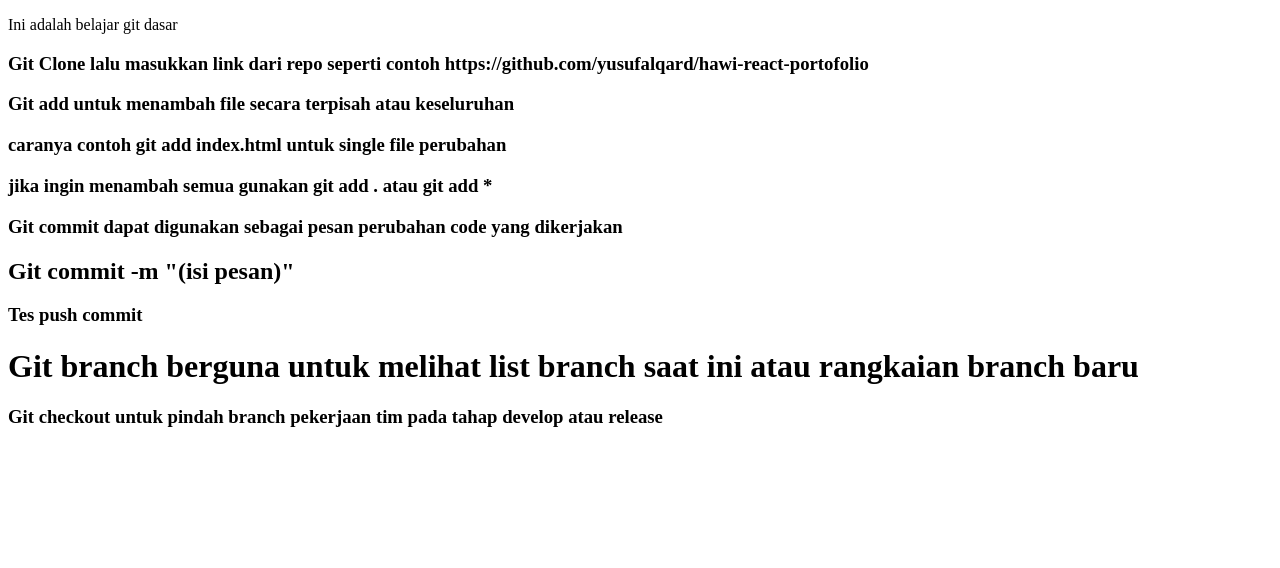
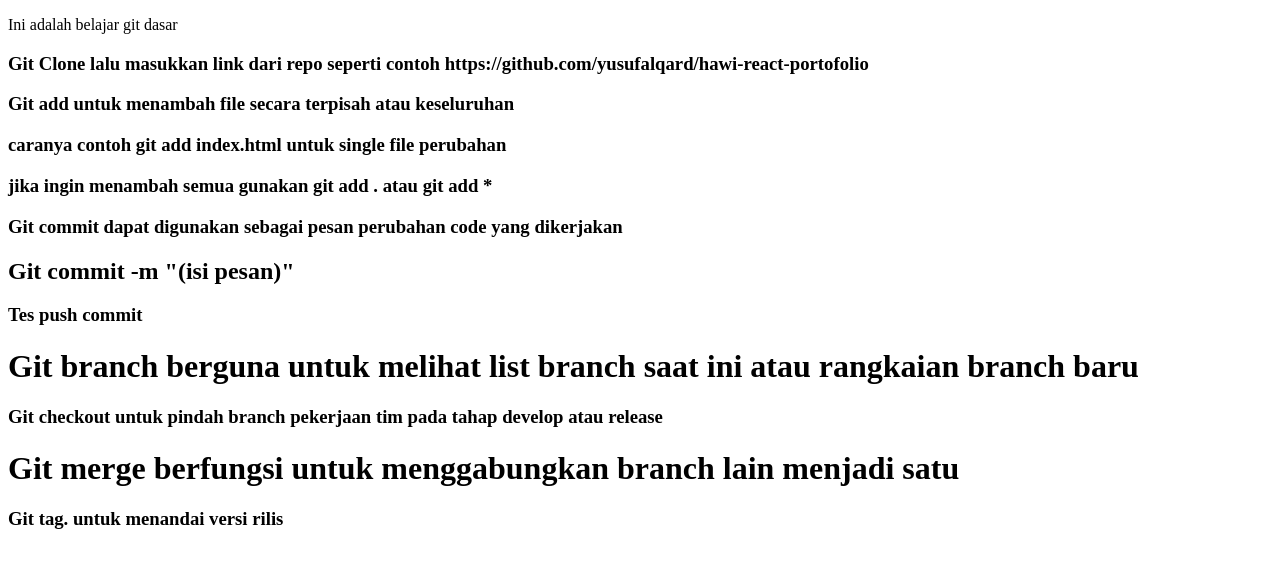
Before and after one commit to yusufalqard/latihanGit-codepolitan, a plain HTML site: page index.html in a window 1280 px wide. Drawn offline with Linux system fonts and the light colour scheme.

Commit message:
add pemahaman git merge dan git tag

```diff
--- a/index.html
+++ b/index.html
@@ -19,5 +19,8 @@
     <h1>Git branch berguna untuk melihat list branch saat ini atau rangkaian branch baru</h1>
     <h3>Git checkout untuk pindah branch pekerjaan tim pada tahap develop atau release</h3>
 
+    <h1>Git merge berfungsi untuk menggabungkan branch lain menjadi satu</h1>
+    <h3>Git tag. untuk menandai versi rilis</h3>
+
   </body>
 </html>
```
